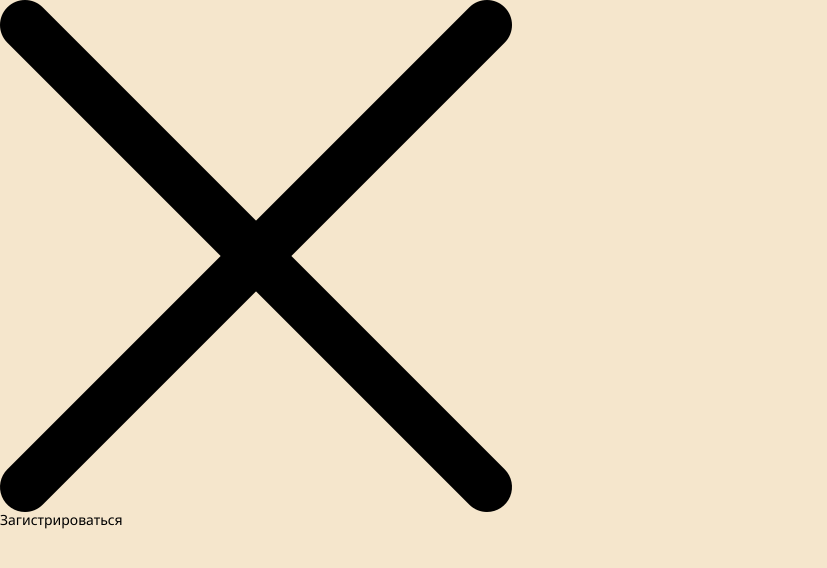
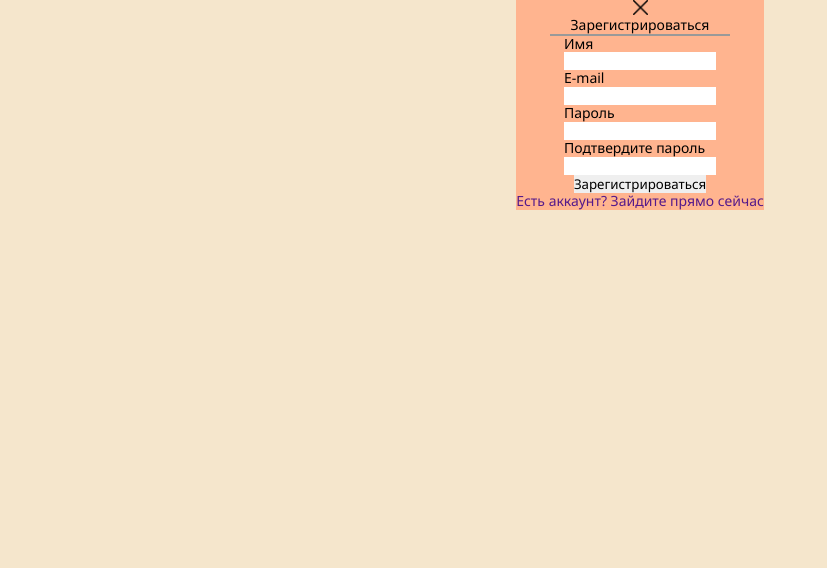
Before and after one commit to DiRoNGGod/MKL_World, a plain HTML site: page authorization.html in a window 1280 px wide. Shown: the whole page, without its empty margins (0-827 px from the left). Drawn offline with Linux system fonts and the light colour scheme.

Commit message:
верстка формы авторизации

```diff
--- a/authorization.html
+++ b/authorization.html
@@ -15,17 +15,34 @@
     <!-- Подключение каскадных таблиц стилей, css -->
     <link rel="stylesheet" href="styles/authorization.css" type="text/css">
     <!-- Подключение шрифтов через google fonts -->
-    <link href="https://fonts.googleapis.com/css2?family=Montserrat:ital,wght@0,300;0,400;0,500;0,700;1,300;1,400;1,700&family=Noto+Sans:ital,wght@0,300;0,400;0,500;0,700;1,300;1,400;1,700&display=swap" rel="stylesheet">
+    <link
+        href="https://fonts.googleapis.com/css2?family=Montserrat:ital,wght@0,300;0,400;0,500;0,700;1,300;1,400;1,700&family=Noto+Sans:ital,wght@0,300;0,400;0,500;0,700;1,300;1,400;1,700&display=swap"
+        rel="stylesheet">
+    <!-- Подключение иконки на страницу -->
+    <link rel="icon" href="images/лого.ico">
 </head>
 <!-- Отображаемое тело страницы -->
+
 <body>
-    <main>
+    <main class="main">
         <div class="main__register">
             <div class="main__close">
-                <img src="images/close.png" alt="Закрыть">
+                <img src="images/close.png" width="15" height="15" alt="Закрыть">
             </div>
-            <h1>Загистрироваться</h1>
-
+            <label>Зарегистрироваться</label>
+            <div class="main__line"></div>
+            <div class="main__forms">
+                <label>Имя</label>
+                <input type="text" required>
+                <label>E-mail</label>
+                <input type="email" required>
+                <label>Пароль</label>
+                <input type="password" required>
+                <label>Подтвердите пароль</label>
+                <input type="password" required>
+            </div>
+            <button>Зарегистрироваться</button>
+            <a href="">Есть аккаунт? Зайдите прямо сейчас</a>
         </div>
     </main>
 </body>
--- a/styles/authorization.css
+++ b/styles/authorization.css
@@ -28,13 +28,6 @@ a,
 a:visited,
 a:hover {
     text-decoration: none;
-}
-
-nav,
-footer,
-header,
-aside {
-    display: block;
 }
 
 html,
@@ -84,23 +77,55 @@ img {
     vertical-align: top;
 }
 
-h1,
-h2,
-h3,
-h4,
-h5,
-h6 {
-    font-size: inherit;
-    font-weight: 400;
-}
-
 /* -------------------- */
 
 body {
-    font-family: 'Montserrat', sans-serif;
     font-family: 'Noto Sans', sans-serif;
 
     line-height: 1.2;
 
     background-color: #F5E6CC;
 }
+
+/* ---------------------- */
+
+/* ---- Форма "зарегистрироваться" ---- */
+.main {
+    justify-content: center;
+
+    display: flex;
+}
+
+.main__close img {
+    align-items: flex-start;
+}
+
+.main__register {
+    display: flex;
+    flex-direction: column;
+
+    background-color: #FFB48F;
+
+    max-width: 300px;
+    max-height: 700px;
+
+    align-items: center;
+
+    overflow: hidden;
+}
+
+.main__line {
+    height: 2px;
+    width: 180px;
+
+    background-color: #999999;
+}
+
+.main__forms {
+    display: flex;
+    flex-direction: column;
+}
+
+.main__register a {
+    text-decoration: underline, dashed;
+}
```
Also changed, not shown: index.html (+5 -3 lines), images/лого.ico (added).
